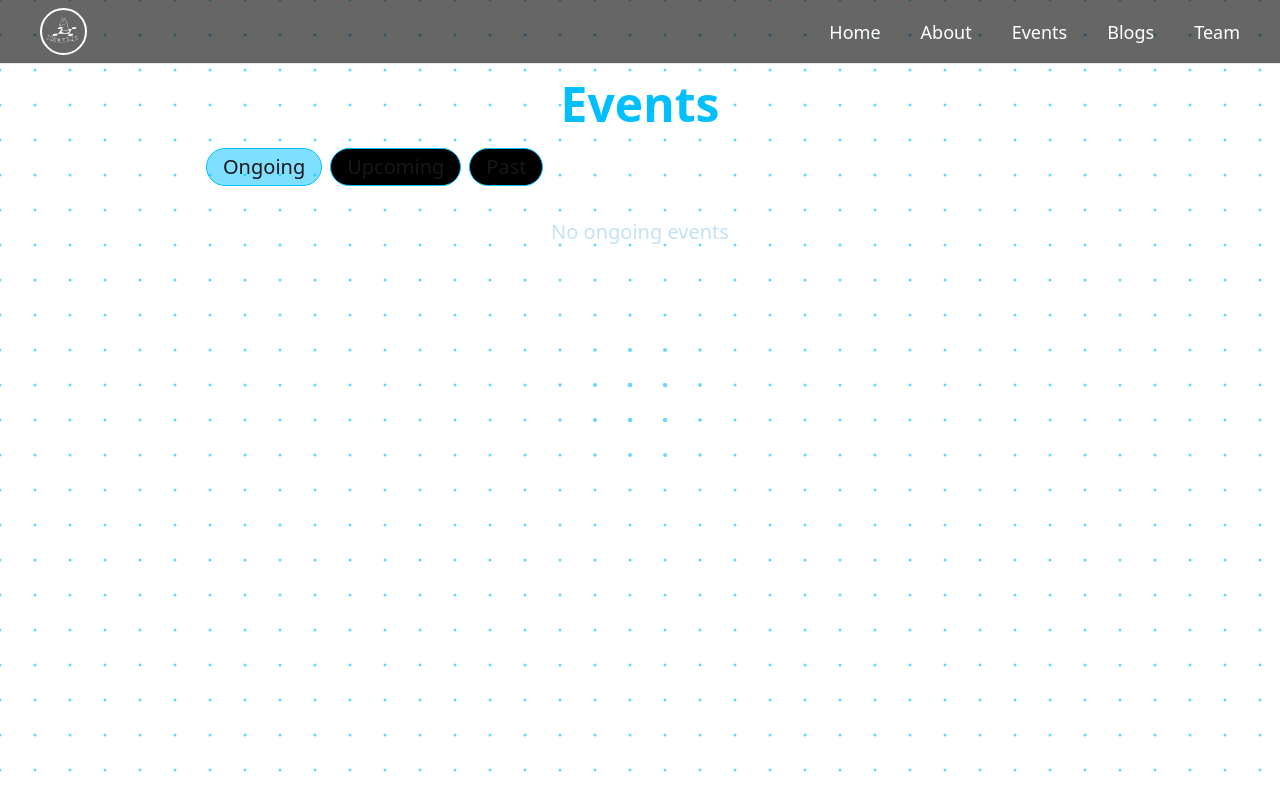
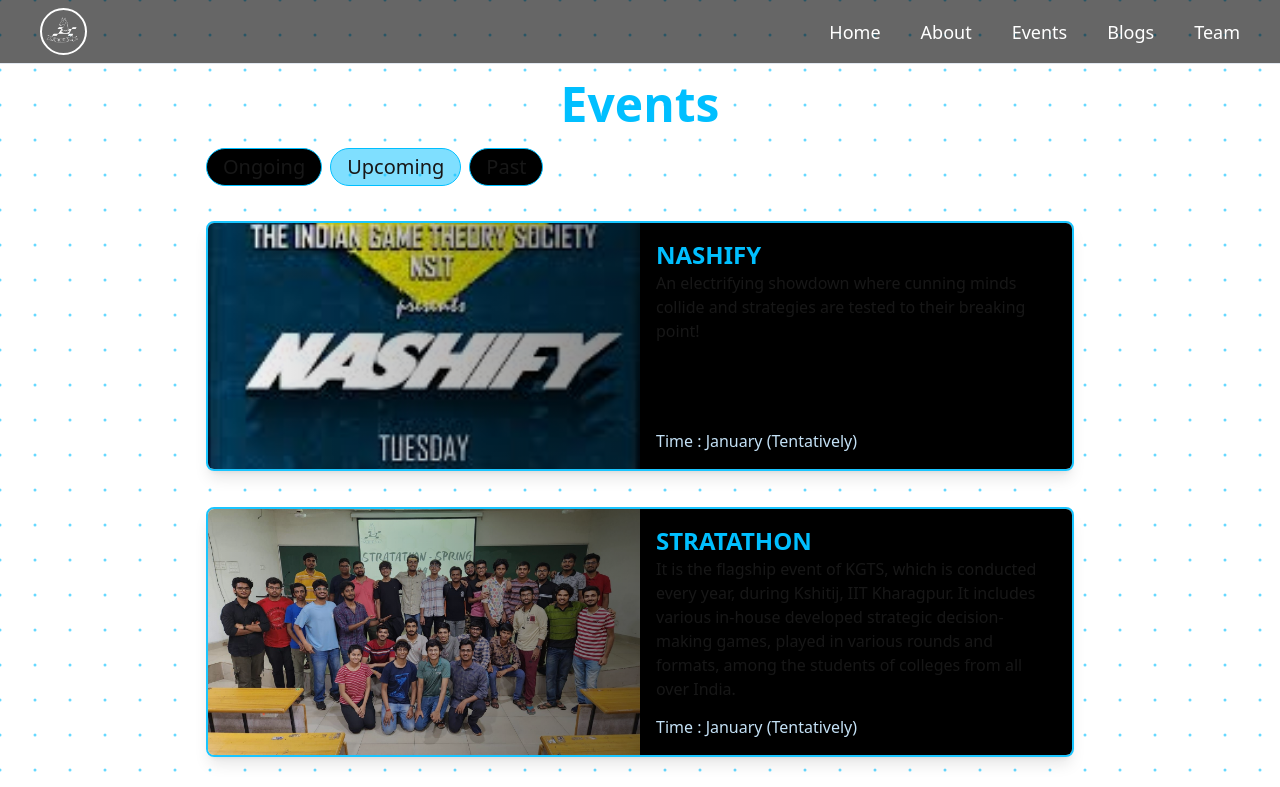
Before and after one commit to kgts-iitkgp/site-frontend, a Next.js app: page /events in a window 1280 px wide. Shown: the top 787 px of the page. Built offline with nearby package versions, Linux system fonts and the light colour scheme; a web font is replaced by a local one.

Commit message:
If no ongoing events, upcoming events shown. If no upcoming events either, past events shown at first.

```diff
--- a/src/app/events/page.tsx
+++ b/src/app/events/page.tsx
@@ -13,9 +13,19 @@
 const Events = () => {
   const [popupEvent, setPopupEvent] = useState<Event | null>(null);
   const [isVisible, setIsVisible] = useState(false);
-  const [ongoing, setOngoing] = useState(true);
-  const [upcoming, setUpcoming] = useState(false);
-  const [past, setPast] = useState(false);
+  const[ongoing, setOngoing]=useState(true);
+  const[upcoming, setUpcoming]=useState(false);
+  const[past, setPast]=useState(false);
+
+  useEffect(() => {
+    if (Ongoing.length === 0 && Upcoming.length === 0) {
+      setOngoing(false);
+      setPast(true);
+    } else if (Ongoing.length === 0) {
+      setOngoing(false);
+      setUpcoming(true);
+    }
+  }, []);
 
   useEffect(() => {
     setIsVisible(true);
```
